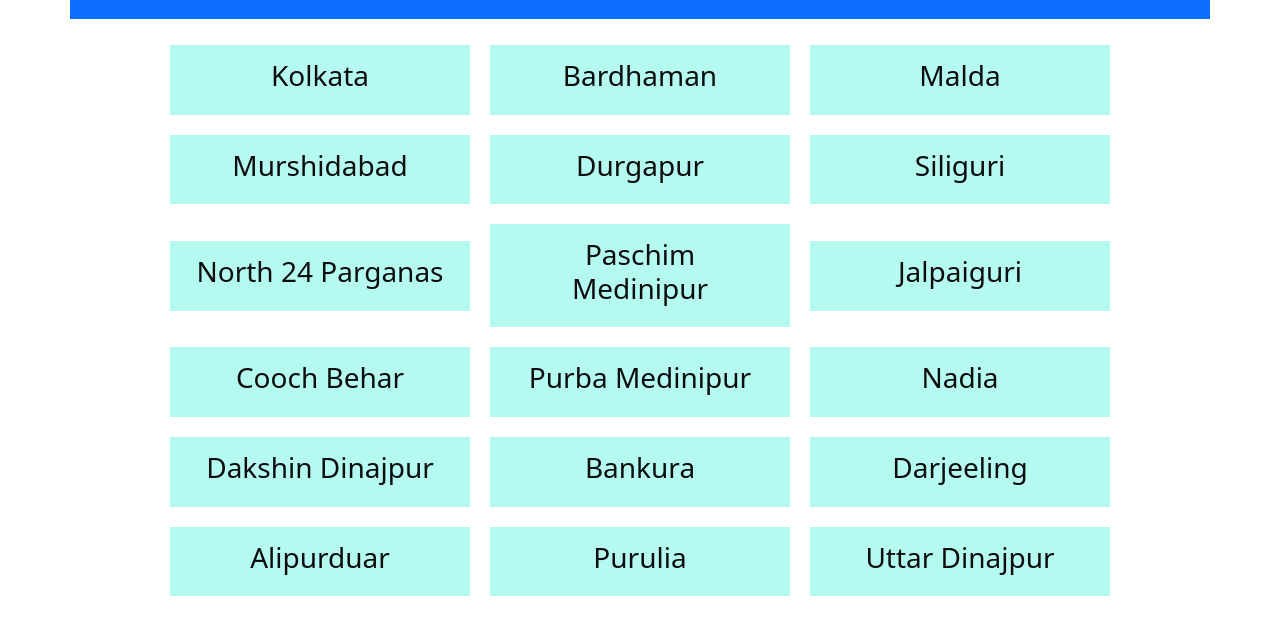
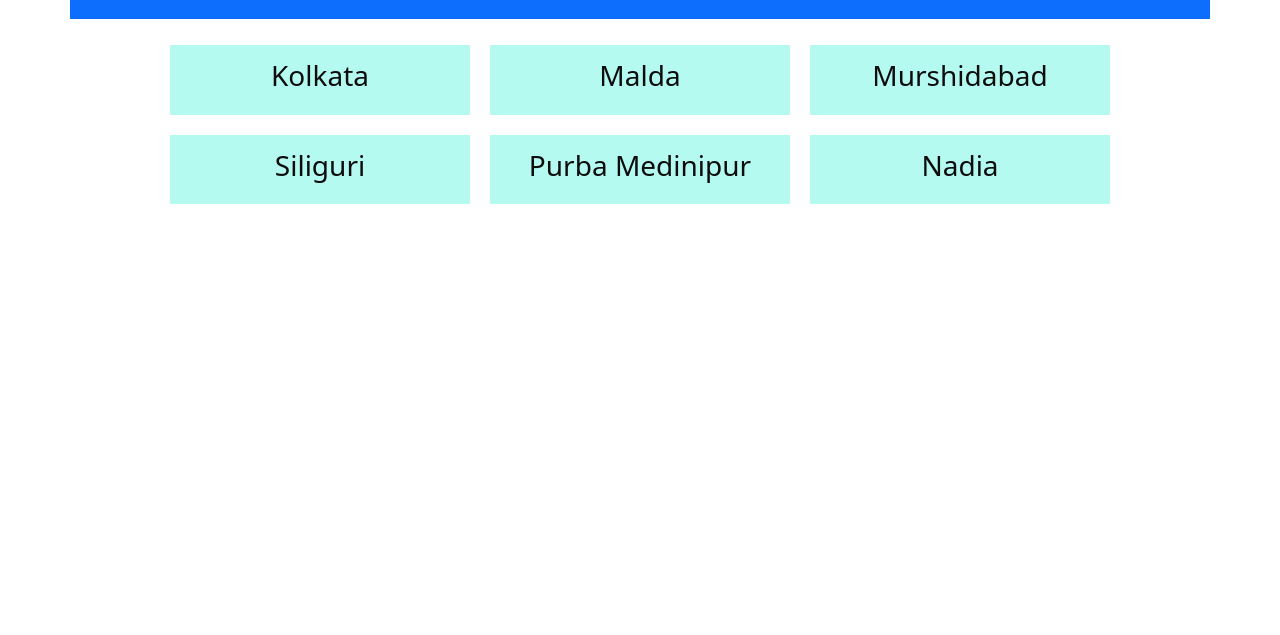
Before and after one commit to Suman1999-hub/POOR-MAN-SERVICE, a plain HTML site: page old_age_home.html in a window 1280 px wide. Shown: the part 85-720 px from the top of the page. Drawn offline with nearby package versions, Linux system fonts and the light colour scheme.

Commit message:
this is my project

```diff
--- a/main.css
+++ b/main.css
@@ -0,0 +1,35 @@
+.container {
+    height: 100%;
+    width: 100%;
+    padding: 10px;
+    display: flex;
+    flex-direction: row;
+    justify-content: space-around;
+    flex-wrap: wrap;
+    gap: 10px;
+  }
+
+  .image {
+    height: 300px;
+    width: 300px;
+    object-fit: cover;
+  }
+  .carousel-inner img {
+    width: 100%;
+    height: 100%;
+  }
+  .inner_containerh2,
+  div {
+    text-align: center;
+  }
+  .footer {
+    background-color: black;
+    color: rgb(122, 235, 243);
+    text-align: center;
+    font-weight: var(--font-semi);
+    padding: 2rem 0;
+    margin-top: 10px;
+  }
+  .footer__title {
+    font-size: 2rem;
+  }
--- a/old_age_home.html
+++ b/old_age_home.html
@@ -12,47 +12,11 @@
       integrity="sha384-BmbxuPwQa2lc/FVzBcNJ7UAyJxM6wuqIj61tLrc4wSX0szH/Ev+nYRRuWlolflfl"
       crossorigin="anonymous"
     />
+    <link rel="stylesheet" href="subind.css">
 
     <title>Old Age Home</title>
   </head>
-  <style>
-    .flex-container {
-      display: flex;
-      flex-wrap: wrap;
-      justify-content: center;
-      align-items: center;
-    }
-    .flex-container > div {
-      background-color: #b5faf1;
-      width: 300px;
-      margin: 10px;
-      text-align: center;
-      line-height: 50px;
-      font-size: 30px;
-    }
-    .container {
-      height: 100%;
-      width: 100%;
-      justify-content: space-around;
-      flex-wrap: wrap;
-      gap: 10px;
-    }
 
-    a:link,
-    a:visited {
-      color: rgb(14, 13, 13);
-      padding: 14px 25px;
-      text-align: center;
-      text-decoration: none;
-      display: inline-block;
-    }
-
-    a:hover,
-    a:active {
-      background-color: rgb(247, 54, 54);
-      width: 300px;
-    }
-  </style>
 
   <body>
     <div class="container p-3 my-3 bg-primary text-white">
@@ -63,98 +27,35 @@
     <div class="container">
       <div class="flex-container">
         <div class="inner-container">
-          <a href="#" class="link">
+          <a href="https://www.shibasram.org.in/" class="link" target="_blank">
             <h3>Kolkata</h3>
           </a>
         </div>
-
         <div class="inner-container">
-          <a href="" class="link">
-            <h3>Bardhaman</h3>
-          </a>
-        </div>
-
-        <div class="inner-container">
-          <a href="#" class="link">
+          <a href="https://www.bharatsevashramsangha.org/" class="link" target="_blank">
             <h3>Malda</h3>
           </a>
         </div>
 
         <div class="inner-container">
-          <a href="#" class="link">
+          <a href="https://ksws.in/" class="link" target="_blank">
             <h3>Murshidabad</h3>
+          </a>
+        </div>
+        <div class="inner-container">
+          <a href="http://www.bhawanasociety.org/" class="link" target="_blank">
+            <h3>Siliguri</h3>
           </a>
         </div>
 
         <div class="inner-container">
-          <a href="#" class="link">
-            <h3>Durgapur</h3>
-          </a>
-        </div>
-
-        <div class="inner-container">
-          <a href="#" class="link">
-            <h3>Siliguri</h3>
-          </a>
-        </div>
-        <div class="inner-container">
-          <a href="#" class="link">
-            <h3>North 24 Parganas</h3>
-          </a>
-        </div>
-        <div class="inner-container">
-          <a href="#" class="link">
-            <h3>Paschim Medinipur</h3>
-          </a>
-        </div>
-        <div class="inner-container">
-          <a href="#" class="link">
-            <h3>Jalpaiguri</h3>
-          </a>
-        </div>
-        <div class="inner-container">
-          <a href="#" class="link">
-            <h3>Cooch Behar</h3>
-          </a>
-        </div>
-        <div class="inner-container">
-          <a href="#" class="link">
+          <a href="https://vlnindia.org/" class="link" target="_blank">
             <h3>Purba Medinipur</h3>
           </a>
         </div>
         <div class="inner-container">
-          <a href="#" class="link">
+          <a href="https://oldagehome.ranaghatlions.org/" class="link" target="_blank">
             <h3>Nadia</h3>
-          </a>
-        </div>
-        <div class="inner-container">
-          <a href="#" class="link">
-            <h3>Dakshin Dinajpur</h3>
-          </a>
-        </div>
-        <div class="inner-container">
-          <a href="#" class="link">
-            <h3>Bankura</h3>
-          </a>
-        </div>
-        <div class="inner-container">
-          <a href="#" class="link">
-            <h3>Darjeeling</h3>
-          </a>
-        </div>
-        <div class="inner-container">
-          <a href="#" class="link">
-            <h3>Alipurduar</h3>
-          </a>
-        </div>
-        <div class="inner-container">
-          <a href="#" class="link">
-            <h3>Purulia</h3>
-          </a>
-        </div>
-        <div class="inner-container">
-          <a href="#" class="link">
-            <h3>Uttar Dinajpur</h3>
           </a>
         </div>
       </div>
--- /dev/null
+++ b/subind.css
@@ -0,0 +1,36 @@
+.flex-container {
+    display: flex;
+    flex-wrap: wrap;
+    justify-content: center;
+    align-items: center;
+  }
+  .flex-container > div {
+    background-color: #b5faf1;
+    width: 300px;
+    margin: 10px;
+    text-align: center;
+    line-height: 50px;
+    font-size: 30px;
+  }
+  .container {
+    height: 100%;
+    width: 100%;
+    justify-content: space-around;
+    flex-wrap: wrap;
+    gap: 10px;
+  }
+
+  a:link,
+  a:visited {
+    color: rgb(14, 13, 13);
+    padding: 14px 25px;
+    text-align: center;
+    text-decoration: none;
+    display: inline-block;
+  }
+
+  a:hover,
+  a:active {
+    background-color: rgb(247, 54, 54);
+    width: 300px;
+  }
```
Also changed, not shown: main.html (+1 -62 lines), orphanage.html (+11 -52 lines).
